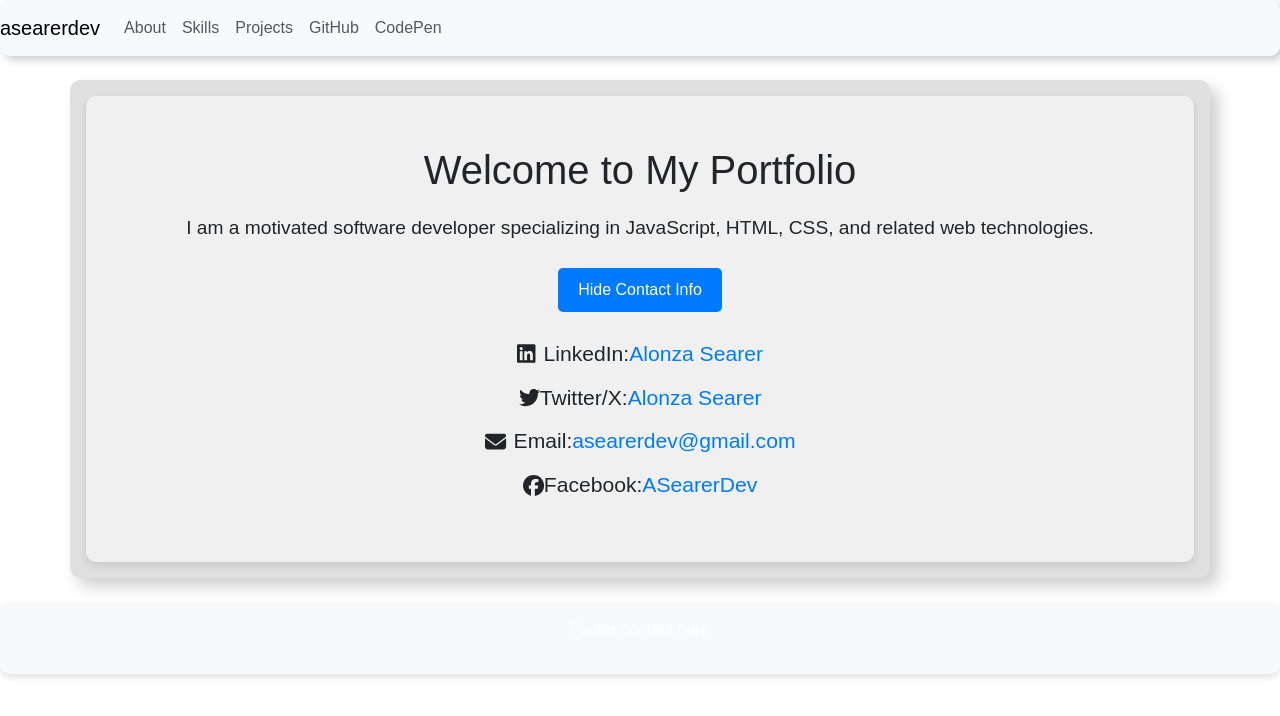
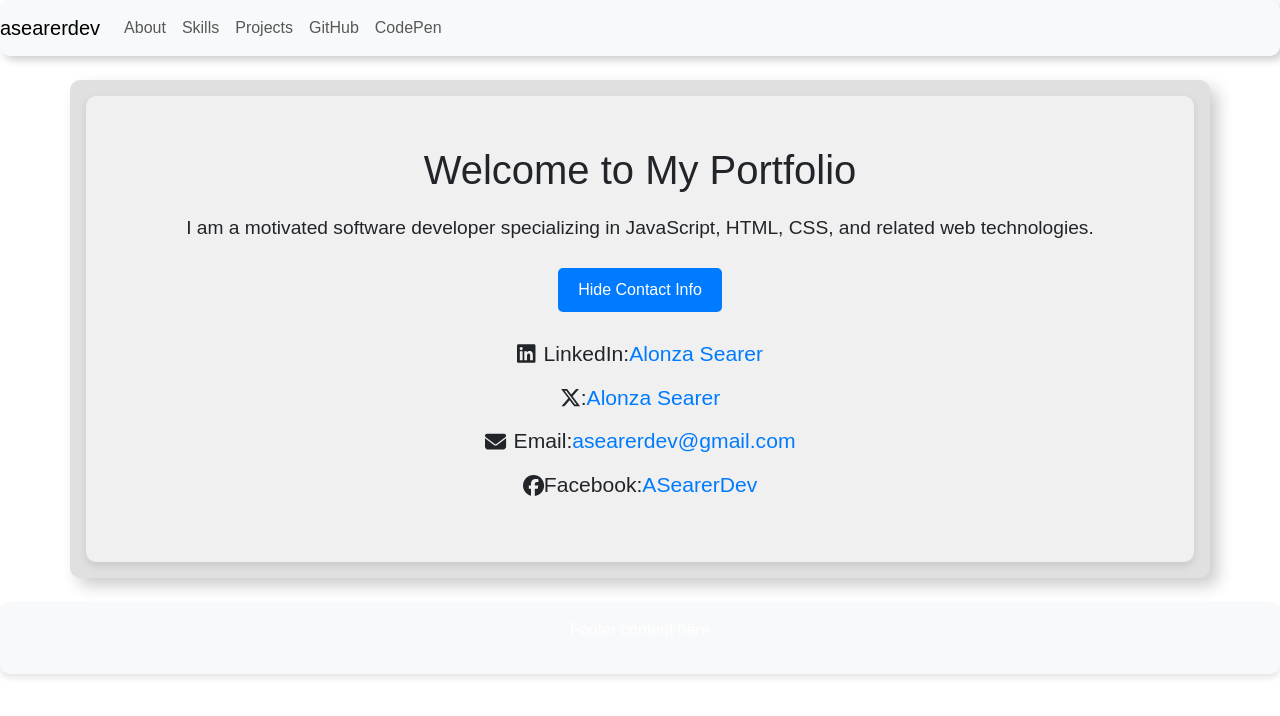
Before and after one commit to asearer/portfolio, a React (Create React App) app: page / in a window 1280 px wide. Both pictures are taken after a click on the button "Show Contact Info". Shown: the top 716 px of the page. Built offline with nearby package versions, Linux system fonts and the light colour scheme.

Commit message:
On branch main  Your branch is up to date with 'origin/main'.  Changes to be committed: 	modified:   src/components/HeroSection.js

```diff
--- a/src/components/HeroSection.js
+++ b/src/components/HeroSection.js
@@ -4,7 +4,7 @@ import './HeroSection.css';
 // Import FontAwesome icons
 import { FontAwesomeIcon } from '@fortawesome/react-fontawesome';
 import { faEnvelope, faPhone } from '@fortawesome/free-solid-svg-icons';
-import { faFacebook, faLinkedin, faTwitter } from '@fortawesome/free-brands-svg-icons';
+import { faFacebook, faLinkedin, faXTwitter } from '@fortawesome/free-brands-svg-icons';
 
 
 const HeroSection = () => {
@@ -25,7 +25,7 @@ const HeroSection = () => {
       {showContact && (
         <div className="contact-info">
           <p><FontAwesomeIcon icon={faLinkedin} /> LinkedIn: <a href="https://www.linkedin.com/in/alonzasearer/" target="_blank" rel="noopener noreferrer">Alonza Searer</a></p>
-          <p><FontAwesomeIcon icon={faTwitter} /> Twitter/X: <a href="https://x.com/AlonzaSearer" target="_blank" rel="noopener noreferrer">Alonza Searer</a></p>
+          <p><FontAwesomeIcon icon={faXTwitter} /> : <a href="https://x.com/AlonzaSearer" target="_blank" rel="noopener noreferrer">Alonza Searer</a></p>
         <p><FontAwesomeIcon icon={faEnvelope} /> Email: <a href="mailto:asearerdev@gmail.com">asearerdev@gmail.com</a></p>
         <p><FontAwesomeIcon icon={faFacebook} /> Facebook: <a href="https://www.facebook.com/ASearerDev" target="_blank" rel="noopener noreferrer">ASearerDev</a></p>
         {/* <p><FontAwesomeIcon icon={faPhone} /> Phone: (123) 456-7890</p> */}
```
